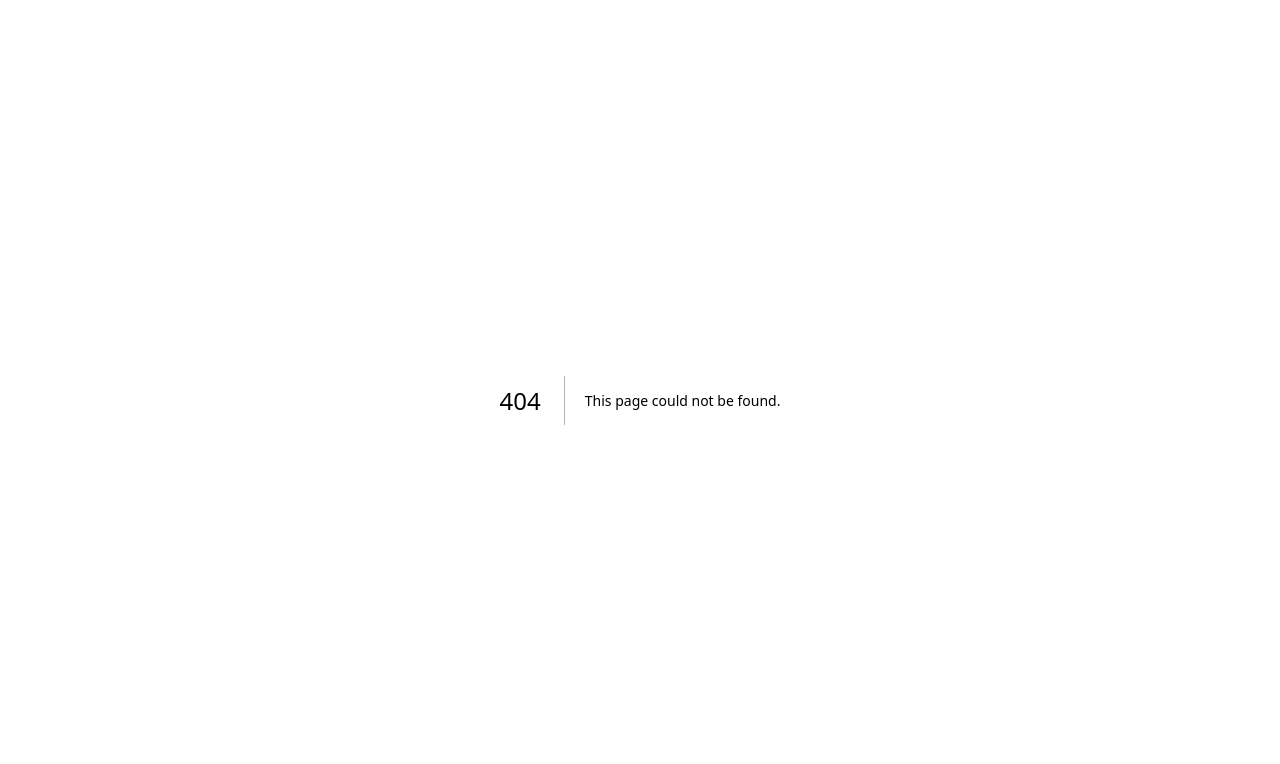
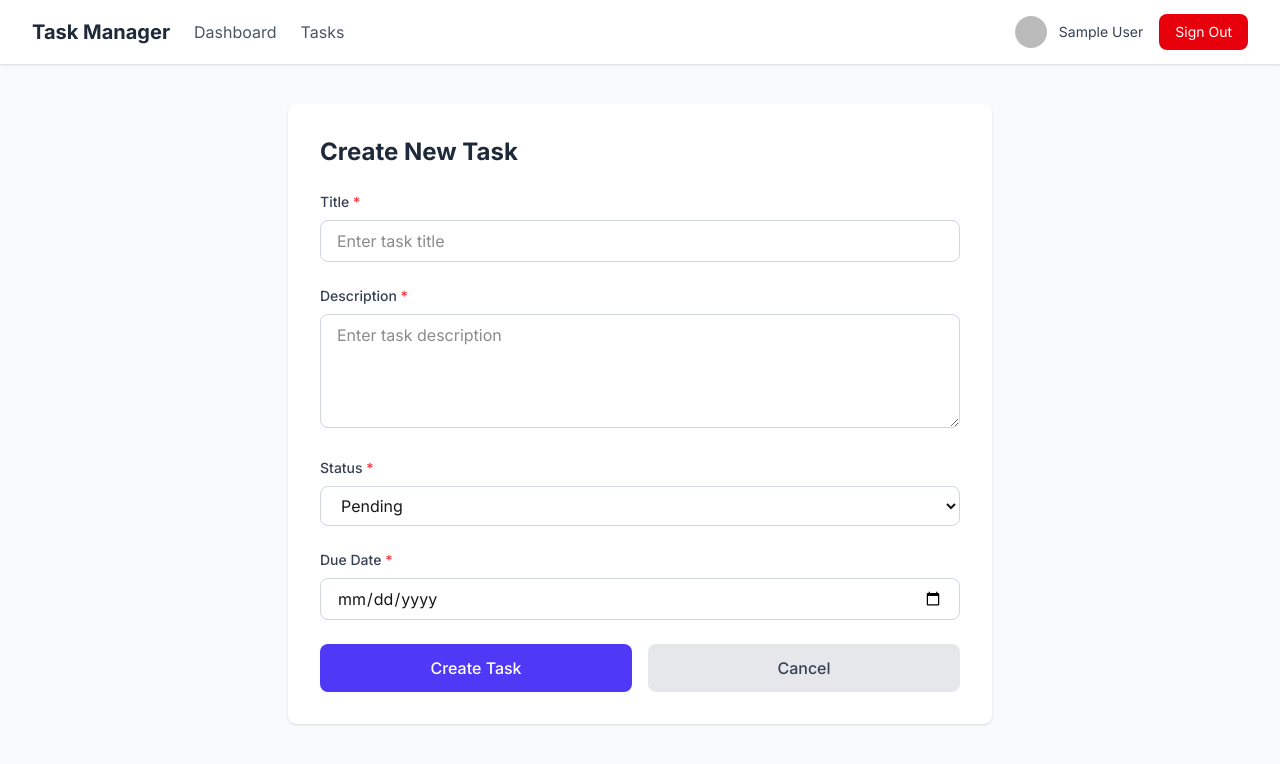
Before and after one commit to bablysingh2409/task-manager, a Next.js app: page /dashboard/tasks/new in a window 1280 px wide. Before the commit this address had no page. Shown: the top 764 px of the page. Built offline with nearby package versions, Linux system fonts and the light colour scheme; no server answers; sample sign-in values are in the browser's storage.

Commit message:
added create new task form

```diff
--- /dev/null
+++ b/app/dashboard/tasks/new/page.jsx
@@ -0,0 +1,208 @@
+"use client";
+
+import { useSession } from "next-auth/react";
+import { useRouter } from "next/navigation";
+import { useState, useEffect } from "react";
+import Link from "next/link";
+import { toast } from "sonner";
+
+export default function NewTaskPage() {
+  const { data: session, status } = useSession();
+  const router = useRouter();
+  const [formData, setFormData] = useState({
+    title: "",
+    description: "",
+    status: "Pending",
+    dueDate: "",
+  });
+  const [errors, setErrors] = useState({});
+  const [loading, setLoading] = useState(false);
+
+  useEffect(() => {
+    if (status === "unauthenticated") {
+      router.push("/login");
+    }
+  }, [status, router]);
+
+  const validate = () => {
+    const newErrors = {};
+
+    if (!formData.title.trim()) {
+      newErrors.title = "Title is required";
+    } else if (formData.title.length < 3) {
+      newErrors.title = "Title must be at least 3 characters";
+    }
+
+    if (!formData.description.trim()) {
+      newErrors.description = "Description is required";
+    } else if (formData.description.length < 10) {
+      newErrors.description = "Description must be at least 10 characters";
+    }
+
+    if (!formData.dueDate) {
+      newErrors.dueDate = "Due date is required";
+    } else {
+      const selectedDate = new Date(formData.dueDate);
+      const today = new Date();
+      today.setHours(0, 0, 0, 0);
+      if (selectedDate < today) {
+        newErrors.dueDate = "Due date cannot be in the past";
+      }
+    }
+
+    setErrors(newErrors);
+    return Object.keys(newErrors).length === 0;
+  };
+
+  const handleSubmit = async (e) => {
+    e.preventDefault();
+
+    if (!validate()) {
+      return;
+    }
+
+    setLoading(true);
+
+    try {
+      await fetch("https://jsonplaceholder.typicode.com/todos", {
+        method: "POST",
+        headers: {
+          "Content-Type": "application/json",
+        },
+        body: JSON.stringify({
+          title: formData.title,
+          completed: false,
+          userId: 1,
+        }),
+      });
+
+      toast.success("Task created successfully!");
+      router.push("/dashboard/tasks");
+    } catch (error) {
+      alert("Error creating task. Please try again.");
+    } finally {
+      setLoading(false);
+    }
+  };
+
+  if (status === "loading") {
+    return (
+      <div className="min-h-screen flex items-center justify-center">
+        <div className="text-gray-600">Loading...</div>
+      </div>
+    );
+  }
+
+  if (!session) {
+    return null;
+  }
+
+  return (
+    <div className="min-h-screen bg-gray-50">
+
+      <main className="max-w-3xl mx-auto px-4 sm:px-6 lg:px-8 py-2">
+
+        <div className="bg-white rounded-lg shadow p-8">
+          <h2 className="text-2xl font-bold text-gray-800 mb-6">
+            Create New Task
+          </h2>
+
+          <form onSubmit={handleSubmit} className="space-y-6">
+            <div>
+              <label className="block text-sm font-medium text-gray-700 mb-2">
+                Title <span className="text-red-500">*</span>
+              </label>
+              <input
+                type="text"
+                value={formData.title}
+                onChange={(e) =>
+                  setFormData({ ...formData, title: e.target.value })
+                }
+                className={`w-full px-4 py-2 border rounded-lg focus:ring-2 focus:ring-indigo-500 focus:border-transparent ${
+                  errors.title ? "border-red-500" : "border-gray-300"
+                }`}
+                placeholder="Enter task title"
+              />
+              {errors.title && (
+                <p className="mt-1 text-sm text-red-500">{errors.title}</p>
+              )}
+            </div>
+
+            <div>
+              <label className="block text-sm font-medium text-gray-700 mb-2">
+                Description <span className="text-red-500">*</span>
+              </label>
+              <textarea
+                value={formData.description}
+                onChange={(e) =>
+                  setFormData({ ...formData, description: e.target.value })
+                }
+                rows={4}
+                className={`w-full px-4 py-2 border rounded-lg focus:ring-2 focus:ring-indigo-500 focus:border-transparent ${
+                  errors.description ? "border-red-500" : "border-gray-300"
+                }`}
+                placeholder="Enter task description"
+              />
+              {errors.description && (
+                <p className="mt-1 text-sm text-red-500">
+                  {errors.description}
+                </p>
+              )}
+            </div>
+
+            <div>
+              <label className="block text-sm font-medium text-gray-700 mb-2">
+                Status <span className="text-red-500">*</span>
+              </label>
+              <select
+                value={formData.status}
+                onChange={(e) =>
+                  setFormData({ ...formData, status: e.target.value })
+                }
+                className="w-full px-4 py-2 border border-gray-300 rounded-lg focus:ring-2 focus:ring-indigo-500 focus:border-transparent"
+              >
+                <option value="Pending">Pending</option>
+                <option value="In Progress">In Progress</option>
+                <option value="Completed">Completed</option>
+              </select>
+            </div>
+
+            <div>
+              <label className="block text-sm font-medium text-gray-700 mb-2">
+                Due Date <span className="text-red-500">*</span>
+              </label>
+              <input
+                type="date"
+                value={formData.dueDate}
+                onChange={(e) =>
+                  setFormData({ ...formData, dueDate: e.target.value })
+                }
+                className={`w-full px-4 py-2 border rounded-lg focus:ring-2 focus:ring-indigo-500 focus:border-transparent ${
+                  errors.dueDate ? "border-red-500" : "border-gray-300"
+                }`}
+              />
+              {errors.dueDate && (
+                <p className="mt-1 text-sm text-red-500">{errors.dueDate}</p>
+              )}
+            </div>
+            <div className="flex gap-4">
+              <button
+                type="submit"
+                disabled={loading}
+                className="flex-1 bg-indigo-600 text-white px-6 py-3 rounded-lg hover:bg-indigo-700 transition-colors font-medium disabled:opacity-50"
+              >
+                {loading ? "Creating..." : "Create Task"}
+              </button>
+              <Link
+                href="/dashboard/tasks"
+                className="flex-1 bg-gray-200 text-gray-700 px-6 py-3 rounded-lg hover:bg-gray-300 transition-colors font-medium text-center"
+              >
+                Cancel
+              </Link>
+            </div>
+          </form>
+        </div>
+      </main>
+    </div>
+  );
+}
--- a/app/dashboard/tasks/page.jsx
+++ b/app/dashboard/tasks/page.jsx
@@ -34,7 +34,7 @@ export default function TasksPage() {
   const fetchTasks = async () => {
     try {
       const response = await fetch(
-        "https://jsonplaceholder.typicode.com/todos"
+        "https://jsonplaceholder.typicode.com/todos?page=1&limit=10"
       );
       const todos = await response.json();
 
--- a/app/layout.jsx
+++ b/app/layout.jsx
@@ -1,6 +1,7 @@
 import { Inter } from "next/font/google";
 import "./globals.css";
 import AuthProvider from "@/components/AuthProvider";
+import { Toaster } from "sonner";
 
 const inter = Inter({ subsets: ["latin"] });
 
@@ -15,7 +16,9 @@ export default function RootLayout({
   return (
     <html lang="en">
       <body className={inter.className}>
-        <AuthProvider>{children}</AuthProvider>
+        <AuthProvider>
+          <Toaster />
+        {children}</AuthProvider>
       </body>
     </html>
   );
--- a/package.json
+++ b/package.json
@@ -13,7 +13,8 @@
     "next": "16.0.5",
     "next-auth": "^4.24.13",
     "react": "19.2.0",
-    "react-dom": "19.2.0"
+    "react-dom": "19.2.0",
+    "sonner": "^2.0.7"
   },
   "devDependencies": {
     "@tailwindcss/postcss": "^4",
```
Also changed, not shown: 1 other file (tests, documents, lock files or other folders).
